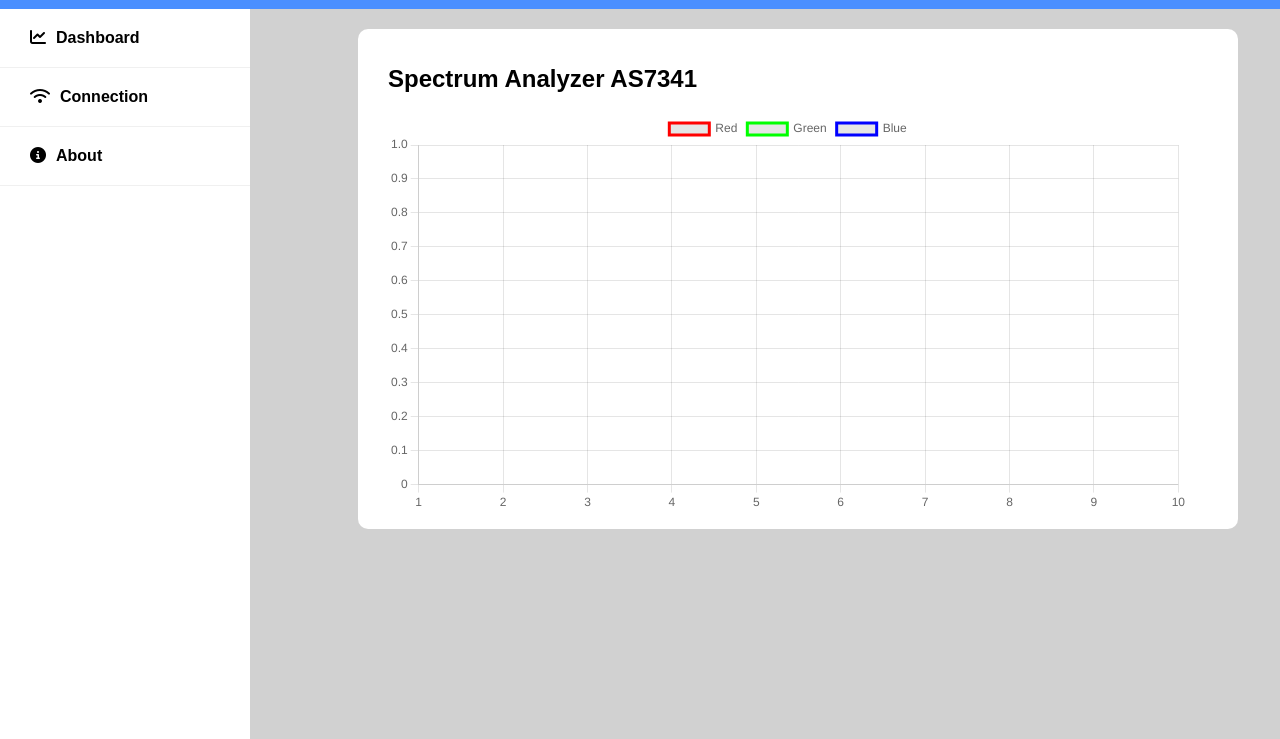
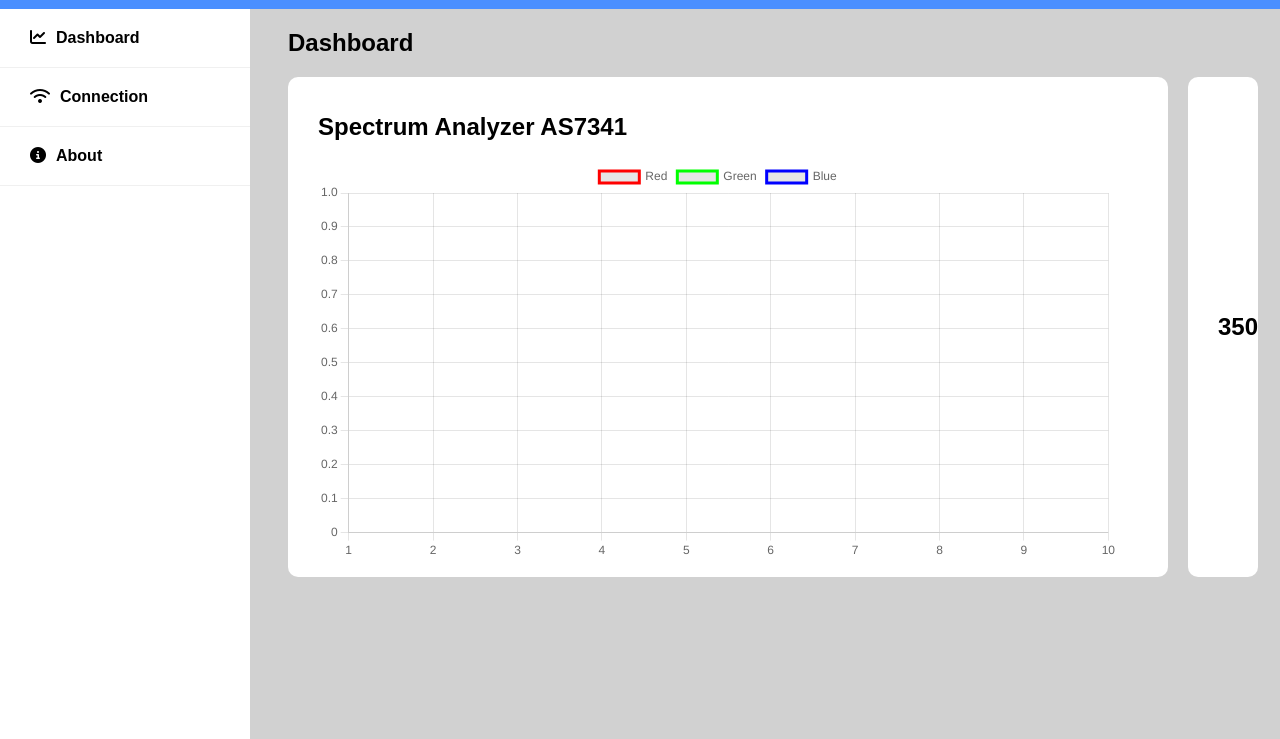
Before and after one commit to callahamZ/ESP32-Spectrum-Analyzer, a website with bundled scripts: page dist/index.html in a window 1280 px wide. Shown: the part 61-800 px from the top of the page. Built offline with nearby package versions, Linux system fonts and the light colour scheme; some packages are replaced by stand-ins of ours; no server answers; the database is empty.

Commit message:
edit section

```diff
--- a/dist/index.html
+++ b/dist/index.html
@@ -23,14 +23,24 @@
       <a href=""><i class="fa-solid fa-circle-info"></i>About</a>
     </div>
 
-    <div class="section1">
-      <div class="canvasContainer">
-        <h2>Spectrum Analyzer AS7341</h2>
-        <div class="chartCanvas">
-          <canvas id="Chart1"></canvas>
+    <div class="dashboard">
+      <h2>Dashboard</h2>
+      <section>
+
+
+        <div class="dataCard spectrumGraph">
+          <h2>Spectrum Analyzer AS7341</h2>
+          <div class="chartCanvas">
+            <canvas id="Chart1"></canvas>
+          </div>
         </div>
-      </div>
+
+        <div class="dataCard spectrumVal">
+          <h2>350</h2>
+        </div>
+      </section>
     </div>
+
 
     <script src="bundle.js"></script>
   </body>
--- a/dist/style.css
+++ b/dist/style.css
@@ -56,17 +56,23 @@ h1 {
 }
 
 /* ==========================================Canvas================================================= */
-.canvasContainer {
+.dataCard {
     display: flex;
     flex-direction: column;
-    width: 850px;
-    height: 500px;
     background-color: white;
     align-items: left;
     justify-content: center;
     border-radius: 10px;
     padding-left: 30px;
-    margin-top: 90px;
+}
+
+.spectrumGraph {
+    width: 850px;
+    height: 500px;
+}
+
+.spectrumVal {
+    margin-left: 20px;
 }
 
 .chartCanvas {
@@ -74,6 +80,15 @@ h1 {
     background-color: white;
 }
 
-.section1 {
-    margin-left: 350px;
+.dashboard {
+    margin-top: 90px;
+    margin-left: 280px;
 }
+
+.dashboard h2 {
+    color: black;
+}
+
+section {
+    display: flex;
+}
```
